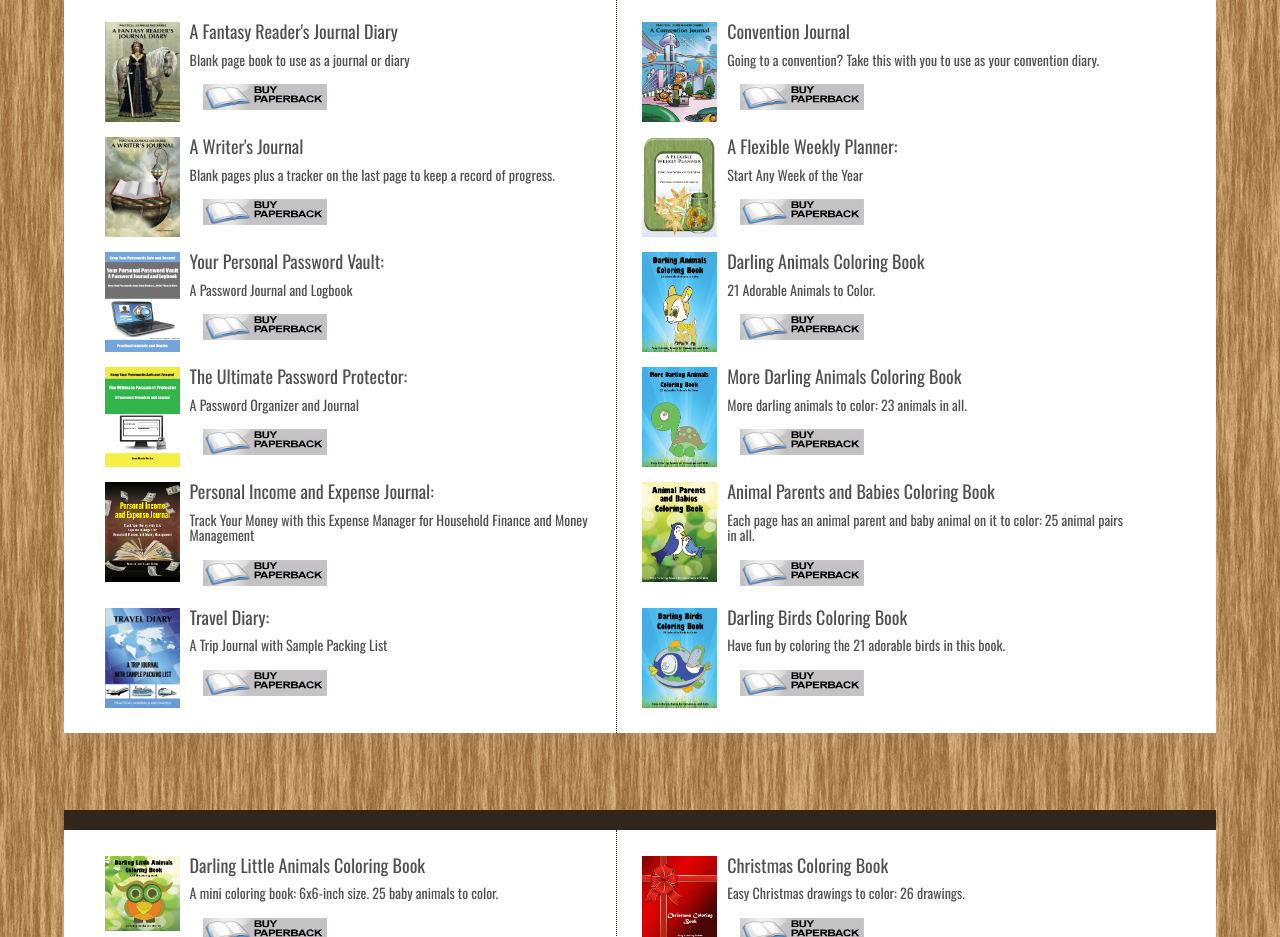
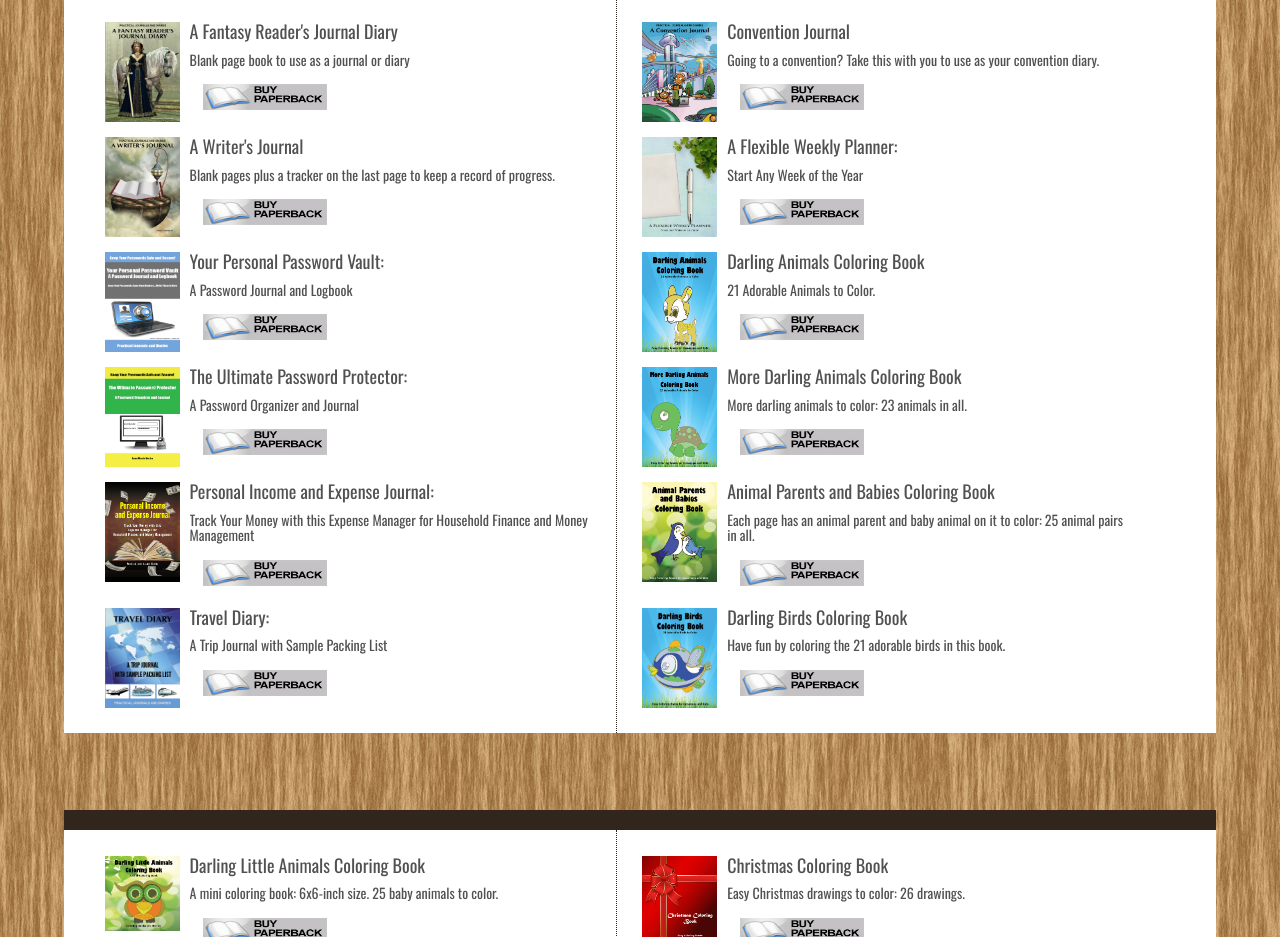
Before and after one commit to joanmarieverba/jmvdotcom, a plain HTML site: page books.html in a window 1280 px wide. Shown: the part 1960-2897 px from the top of the page. Drawn offline with nearby package versions, Linux system fonts and the light colour scheme.

Commit message:
add image

```diff
--- a/books.html
+++ b/books.html
@@ -559,7 +559,7 @@
                 <div class="media">
                     <div class="media-left">
                         <a href="http://www.amazon.com/dp/1936881497">
-                            <img class="media-object" src="./images/flexible-planner-front.jpg" alt="Flexible Weekly Planner cover">
+                            <img class="media-object" src="./images/flexible-planner-front-cover2018.jpg" alt="Flexible Weekly Planner cover">
                         </a>
                     </div>
                     <div class="media-body">
```
Also changed, not shown: images/flexible-planner-front-cover2018.jpg (added).
